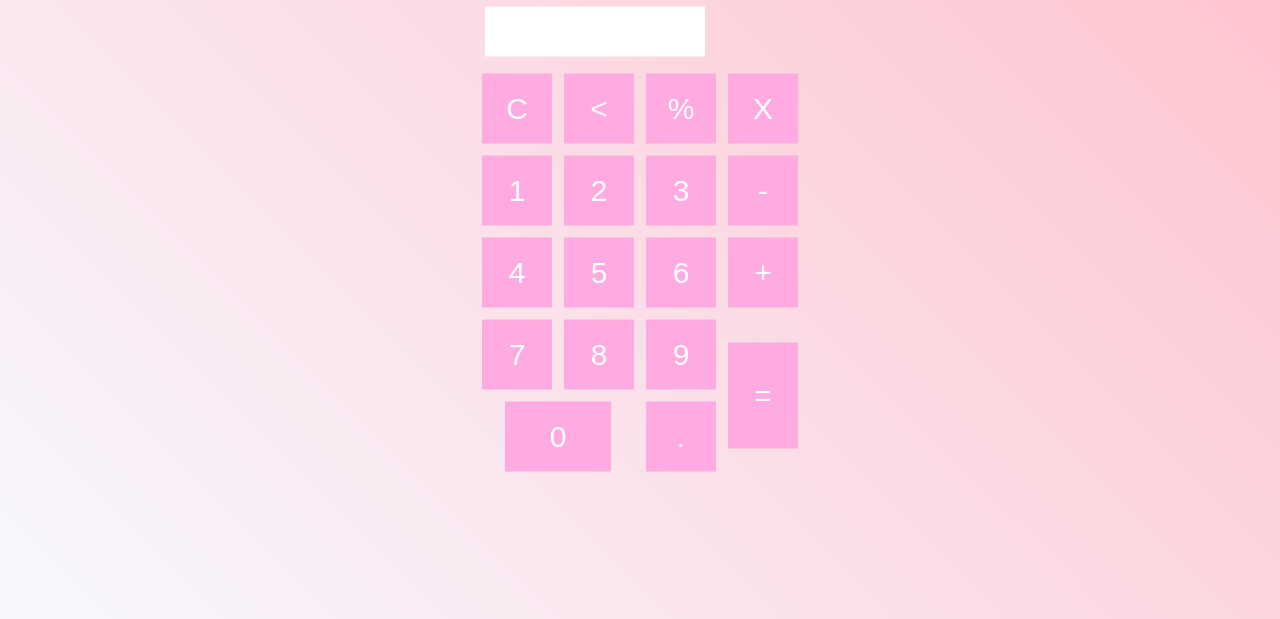
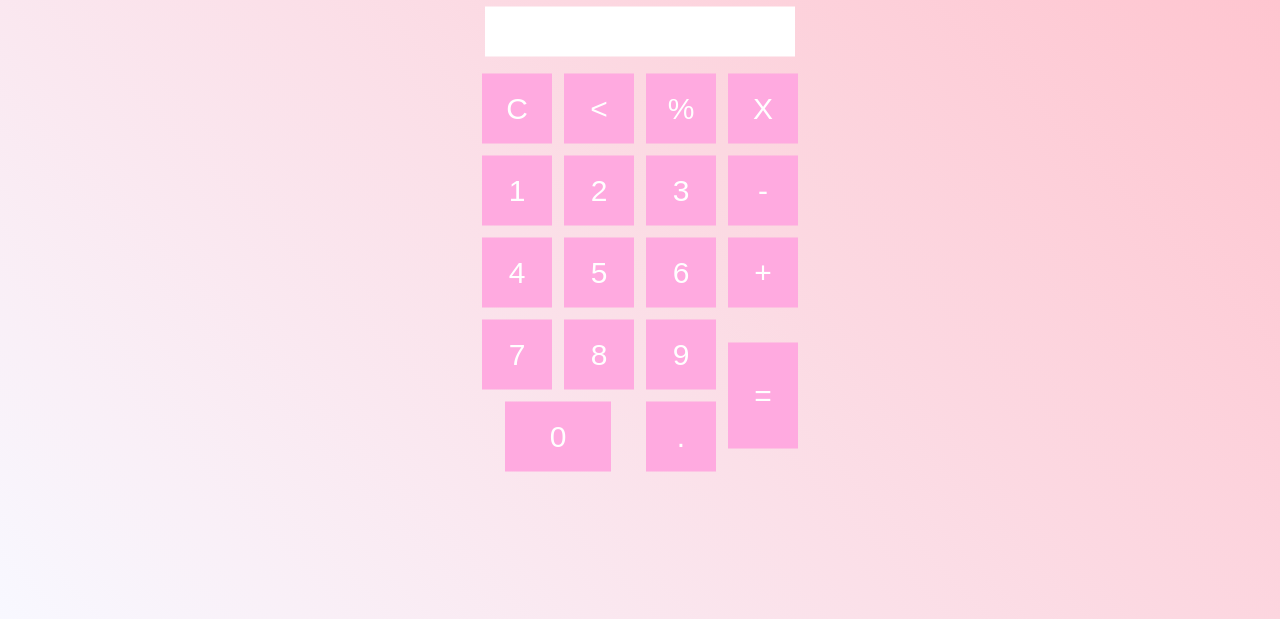
Before and after one commit to AyanneAlvesRodrigues/racunho-calcukladora, a plain HTML site: page index.html in a window 1280 px wide. Shown: the part 181-800 px from the top of the page. Drawn offline with Linux system fonts and the light colour scheme.

Commit message:
resultado

```diff
--- a/index.html
+++ b/index.html
@@ -45,7 +45,7 @@ background-color: black;
     }
     #resultado{
   background-color: #fff;
-width: 210px;
+width: 300px;
 height:40px;
 margin:10px;
 font-size: 30px;
```
